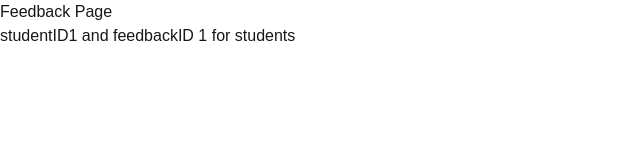
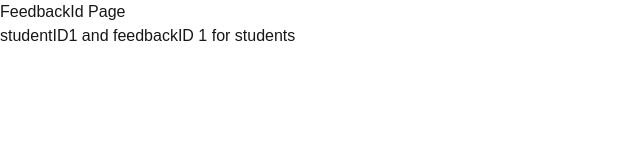
Before and after one commit to rachnatweeny/Next.js-StudentApp, a Next.js app in the folder my-app/: page /students/studentsName/1/1 in a window 1280 px wide. Shown: the top 160 px of the page, without its empty margins (0-640 px from the left). Built offline with nearby package versions, Linux system fonts and the light colour scheme.

Commit message:
removed unwanted code

```diff
--- a/my-app/app/students/studentsName/[studentId]/[feedbackId]/page.tsx
+++ b/my-app/app/students/studentsName/[studentId]/[feedbackId]/page.tsx
@@ -3,10 +3,10 @@ import Link from "next/link";
 export default function FeedbackIdPage({ params }: { params: { studentId: string; feedbackId:string } }) {
     return (
         <div>
-            <h1>Feedback Page</h1>
+            <h1>FeedbackId Page</h1>
             <p>studentID{params.studentId} and feedbackID {params.feedbackId} for students</p>
 
-            {/* <Link href="/students/studentsName/studentId/feedbackId"> students feedback for particular ID</Link> */}
+
         </div>
     );
 }
```
